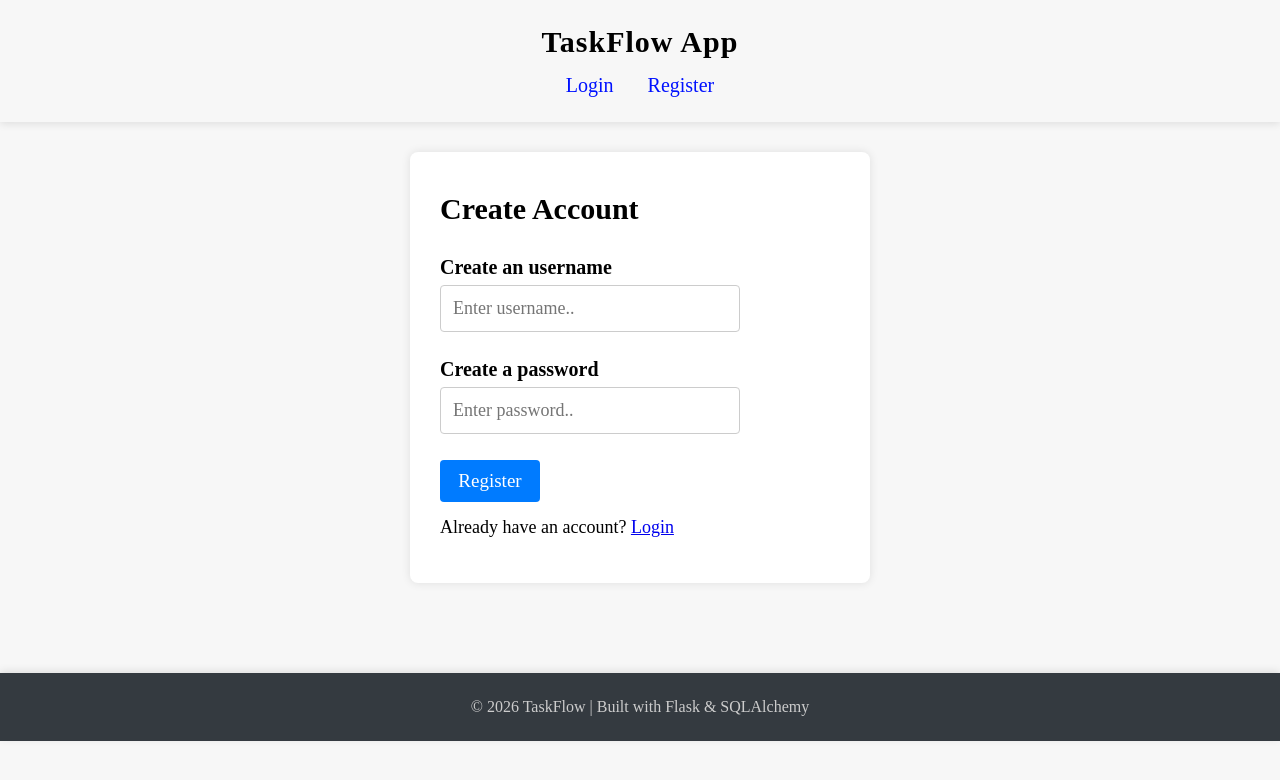
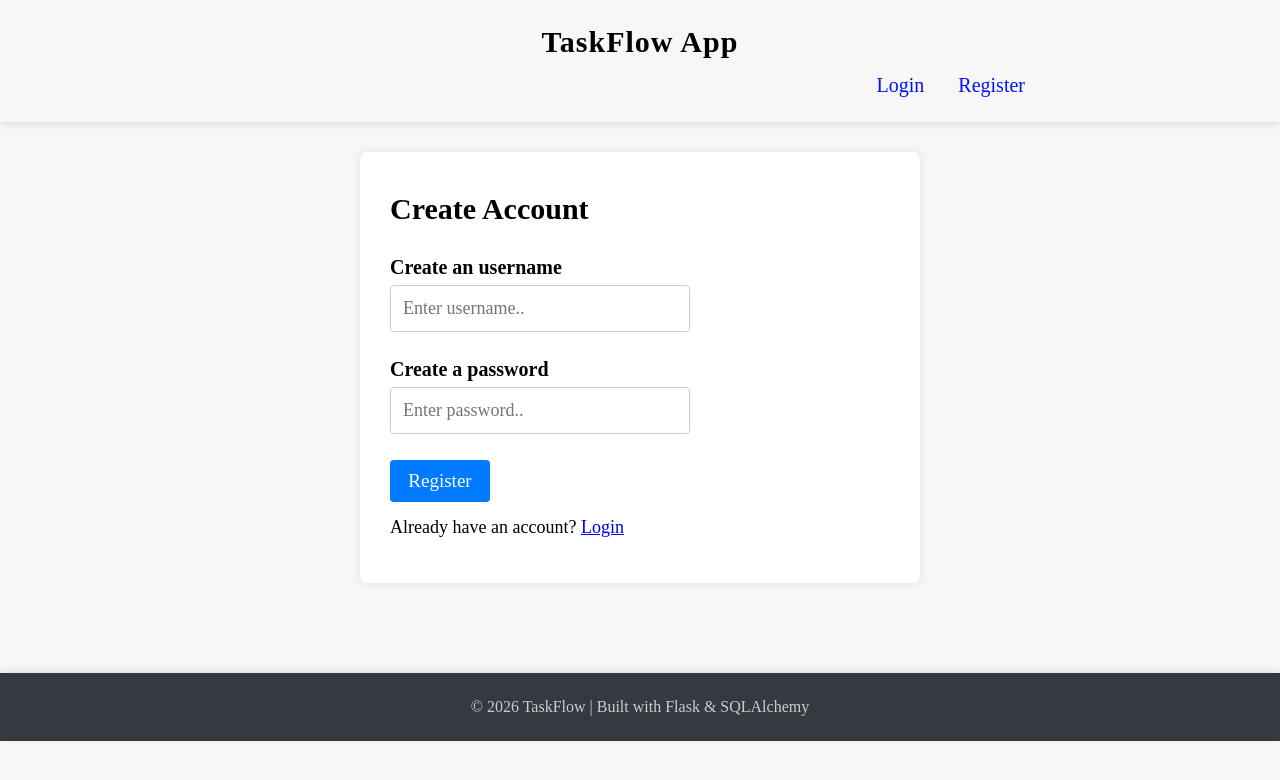
Before and after one commit to vineyvarmavv4095818/TaskFlow, a Flask app: page /register in a window 1280 px wide. Shown: the top 780 px of the page. Run offline with Flask 3, Linux system fonts and the light colour scheme.

Commit message:
Initial commit

```diff
--- a/app/routes/auth.py
+++ b/app/routes/auth.py
@@ -71,5 +71,5 @@ def login():
 @auth_bp.route("/logout")
 def logout():
     session.pop('user', None)
-    flash('Logged out', 'info')
+    flash('Logged out!', 'info')
     return redirect(url_for('auth.login'))
--- a/app/static/css/style.css
+++ b/app/static/css/style.css
@@ -33,7 +33,7 @@ header span {
     font-family:serif;
 }
 nav {
-    text-align: center;
+    text-align: right;
     margin-top: 15px;
 }
 
@@ -70,12 +70,12 @@ footer p {
 
 .flash.success {color: green; font-size: 20px;}
 .flash.danger {color:red; font-size: 20px;}
-.flash.info {color: blue; font-size: 20px;}
+.flash.info {color: rgb(2, 99, 245); font-size: 20px;}
 
 /* Login form */
 
 .login-box {
-    max-width: 400px;
+    max-width: 500px;
     margin: 20px auto;
     padding: 30px;
     background-color: white;
@@ -240,7 +240,7 @@ footer p {
 }
 
 .auth-box {
-    max-width: 400px;
+    max-width: 500px;
     margin: 20px auto;
     padding: 30px;
     background-color: white;
```
Also changed, not shown: instance/todo.db.
